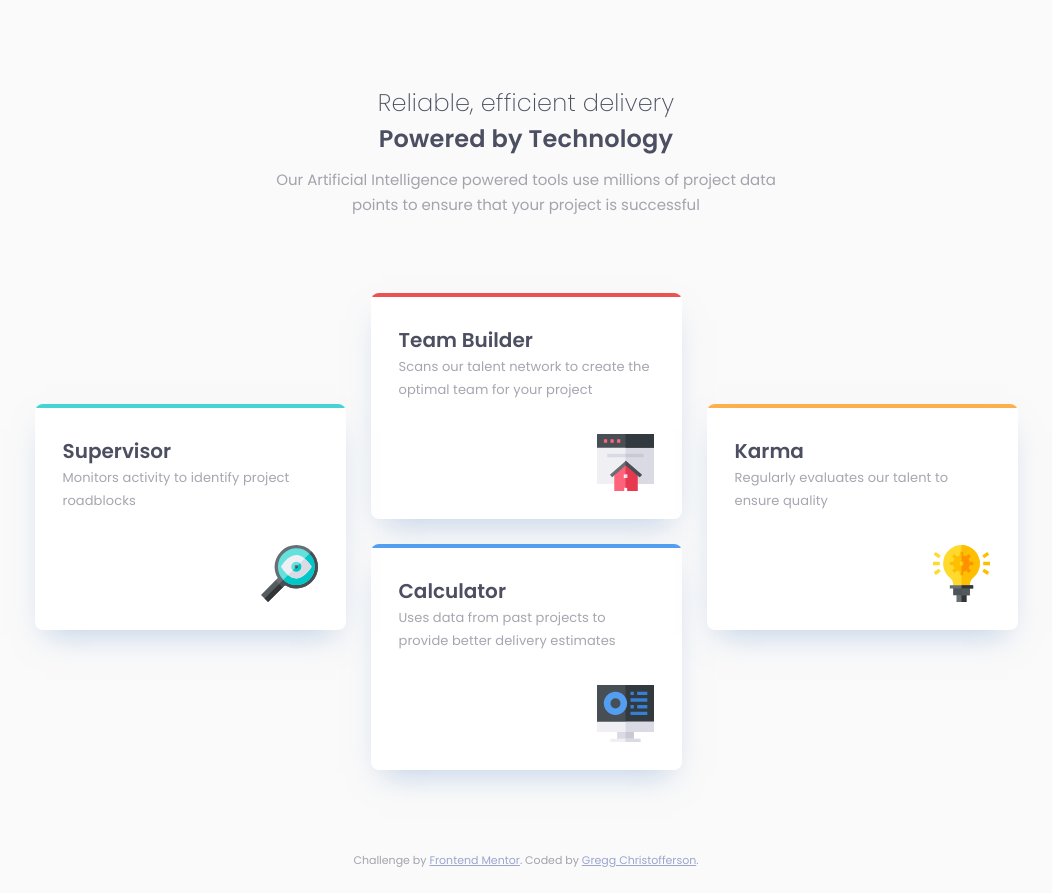
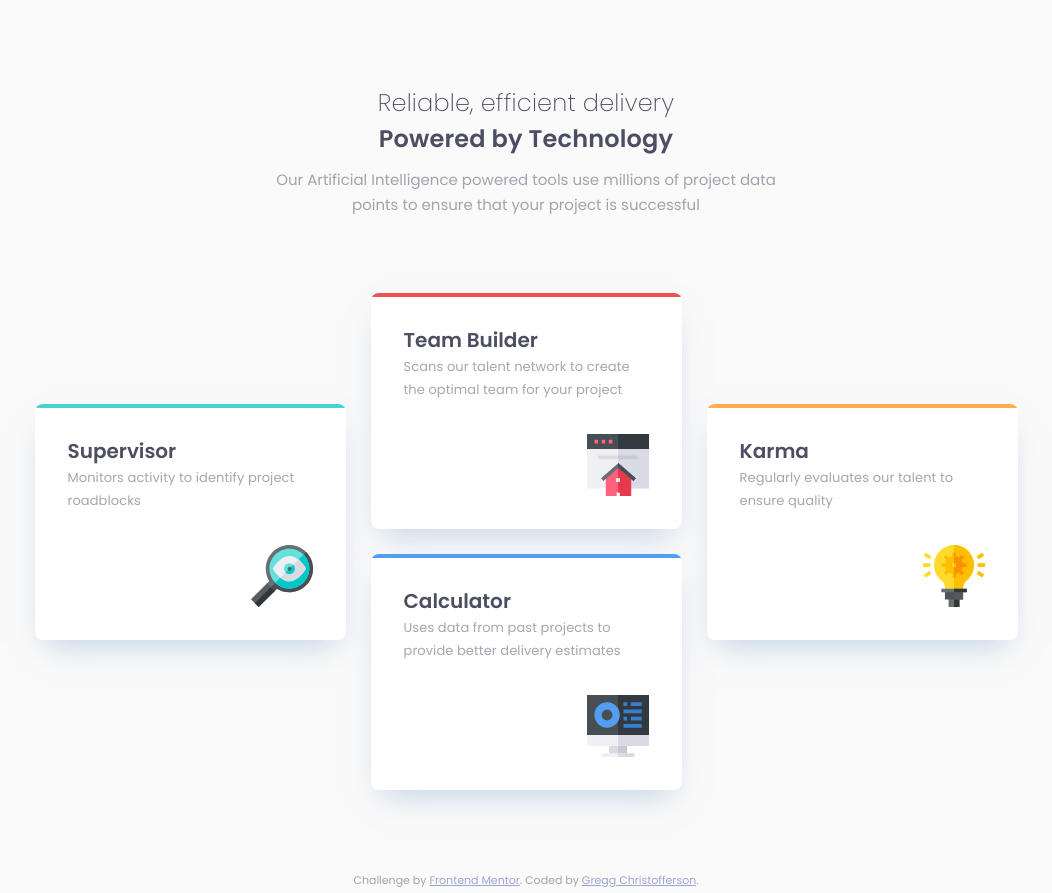
Before and after one commit to gchristofferson/four-card-feature-section, a plain HTML site: page index.html in a window 1280 px wide. Shown: the whole page, without its empty margins (114-1166 px from the left). Drawn offline with Linux system fonts and the light colour scheme.

Commit message:
adjusted card-icons

```diff
--- a/css/styles.css
+++ b/css/styles.css
@@ -124,7 +124,9 @@ GENERAL LAYOUT
     border-radius: 8px;
     max-width: 311px;
     min-height: 222px;
-    padding: 28px;
+    /* must adjust .card::before negative
+    margin-top to match padding top here */
+    padding: 28px 33px 33px 33px;
     overflow: hidden;
     box-shadow: 0 15px 30px -11px
         rgba(131, 166, 210, 0.5);
@@ -133,7 +135,7 @@ GENERAL LAYOUT
 .card::before {
     content: "";
     height: 4px;
-    margin: 0 -30px;
+    margin: 0 -50px;
     position: relative;
     top: -28px;
 }
@@ -159,8 +161,9 @@ GENERAL LAYOUT
 }
 
 .card__icon {
-    width: 57px;
+    width: 62px;
     align-self: flex-end;
+    margin-top: auto;
 }
 
 @media (min-width: 1045px) {
```
